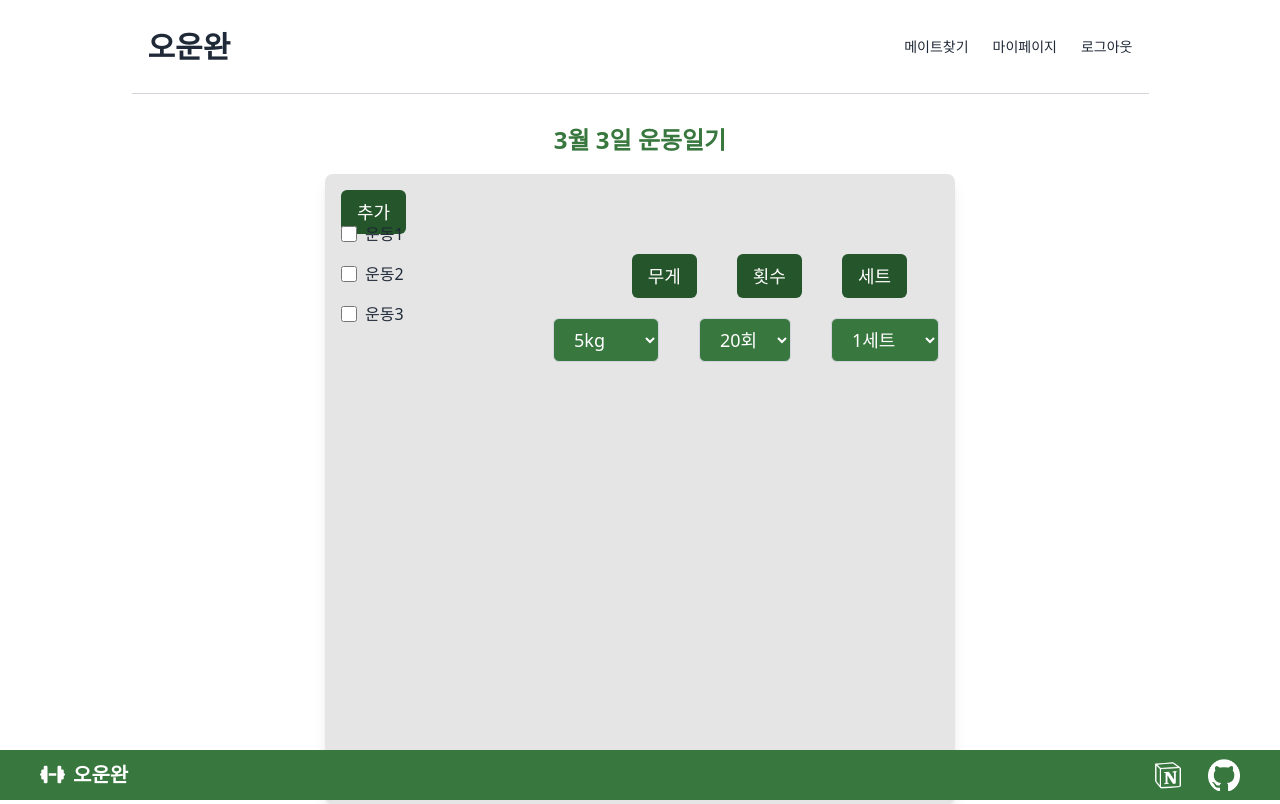
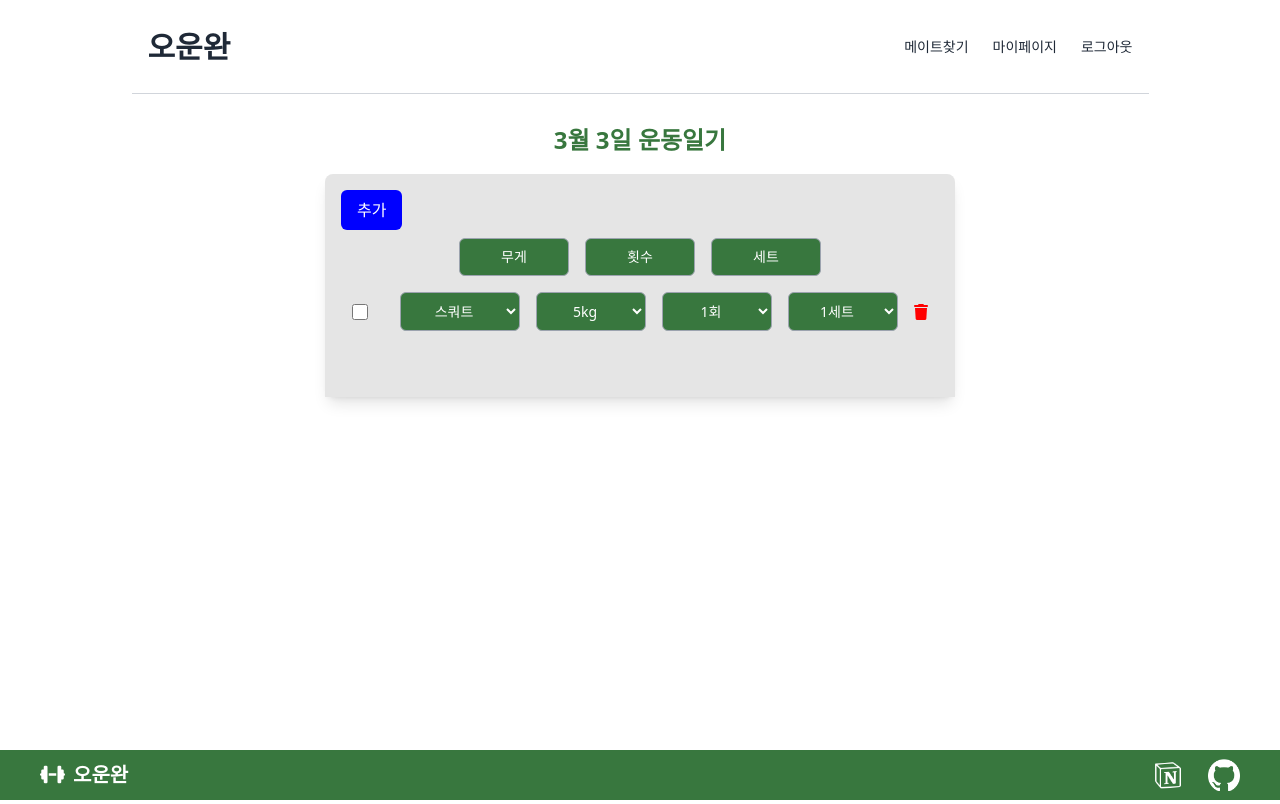
Before and after one commit to craftonjungle8/workoutchillguy-BE-, a Flask app: template templates/diary/diary.html in a window 1280 px wide. Run offline with Flask 3, Linux system fonts and the light colour scheme; the template is opened without the code that fills it, so the values that code supplies are empty; some libraries are stand-ins or nearby versions.

Commit message:
신규규

```diff
--- a/templates/diary/diary.html
+++ b/templates/diary/diary.html
@@ -1,70 +1,121 @@
 <!DOCTYPE html>
 <html lang="ko">
+
 <head>
     <meta charset="UTF-8">
     <meta name="viewport" content="width=device-width, initial-scale=1.0">
     <title>운동일기</title>
     <!-- Tailwind CSS CDN -->
     <script src="https://cdn.tailwindcss.com"></script>
-  <!-- Font Awesome CDN (깃허브 아이콘을 사용하기 위해 추가) -->
+    <!-- Font Awesome CDN -->
+    <link rel="stylesheet" href="https://cdnjs.cloudflare.com/ajax/libs/font-awesome/6.0.0/css/all.min.css"
+        integrity="sha512-9usAa10IRO0HhonpyAIVpjrylPvoDwiPUiKdWk5t3PyolY1cOd4DSE0Ga+ri4AuTroPR5aQvXU9xC6qOPnzFeg=="
+        crossorigin="anonymous" referrerpolicy="no-referrer" />
     <script src="https://kit.fontawesome.com/a076d05399.js"></script>
+    <style>
+        /* 삭제 아이콘 스타일 */
+        .delete-icon {
+            cursor: pointer;
+            color: red;
+            margin-left: 10px;
+            /* 삭제 아이콘 간격 */
+        }
+
+        /* 공통 드롭다운 스타일 */
+        .dropdown {
+            background-color: #38773E;
+            color: white;
+            font-size: 0.875rem;
+            /* 14px */
+            line-height: 1.25rem;
+            /* 20px */
+            padding-left: 1rem;
+            /* 16px */
+            padding-right: 1rem;
+            /* 16px */
+            padding-top: 0.5rem;
+            /* 8px */
+            padding-bottom: 0.5rem;
+            /* 8px */
+            border-radius: 0.375rem;
+            /* 6px */
+            border: 1px solid #9CA3AF;
+            width: 110px;
+            text-align: center;
+        }
+
+        /* 공통 버튼 스타일 */
+        .button {
+            background-color: #38773E;
+            color: white;
+            font-size: 0.875rem;
+            /* 14px */
+            line-height: 1.25rem;
+            /* 20px */
+            padding-left: 1rem;
+            /* 16px */
+            padding-right: 1rem;
+            /* 16px */
+            padding-top: 0.5rem;
+            /* 8px */
+            padding-bottom: 0.5rem;
+            /* 8px */
+            border-radius: 0.375rem;
+            /* 6px */
+            border: 1px solid #9CA3AF;
+            width: 110px;
+            text-align: center;
+        }
+    </style>
 </head>
+
 <body class="bg-white flex flex-col items-center min-h-screen">
 
     <!-- 상단 오운완 박스 -->
     <div class="w-[1017px] h-[94px] bg-white p-4 flex justify-between items-center border-b border-gray-300">
         <div class="text-3xl font-bold text-gray-800">오운완</div>
         <div class="flex space-x-6 text-sm text-gray-800">
-      <a href="/mate-search" class="text-gray-800 hover:text-[#38773E] transition duration-300">메이트찾기</a>
+            <a href="/mate-search"
+                class="text-gray-800 hover:text-[#38773E] transition duration-300">메이트찾기</a>
             <a href="/mypage" class="text-gray-800 hover:text-[#38773E] transition duration-300">마이페이지</a>
             <a href="#" id="logoutBtn" class="text-gray-800 hover:text-[#38773E] transition duration-300">로그아웃</a>
         </div>
     </div>
 
     <!-- 가운데 박스 -->
-  <div class="w-[630px] h-[630px] bg-[#E5E5E5] mt-20 rounded-lg shadow-lg flex flex-col items-center relative">
+    <div class="w-[630px] bg-[#E5E5E5] mt-20 rounded-lg shadow-lg flex flex-col items-center relative">
         <div id="diaryTitle" class="text-2xl font-semibold text-[#38773E] absolute top-[-50px]">
             3월 3일 운동일기
         </div>
 
         <!-- 추가 버튼 (좌측 상단) -->
-    <button class="absolute top-4 left-4 bg-[#25552A] text-white text-lg px-4 py-2 rounded-md">
+        <button id="addExerciseBtn"
+            class="absolute top-4 left-4 bg-[#0000FF] text-white text-base px-4 py-2 rounded-md">
             추가
         </button>
 
-    <!-- 운동 종류 선택 (원 형태의 체크박스) -->
-    <div class="absolute top-12 left-4 flex flex-col space-y-4">
-      <div class="flex items-center space-x-2">
-        <input type="checkbox" id="exercise1" class="w-4 h-4 rounded-full">
-        <label for="exercise1" class="text-gray-800">운동1</label>
+        <!-- 운동 설정 영역 -->
+        <div id="exerciseArea" class="mt-16 w-full flex flex-col items-center">
+            <!-- "무게", "횟수", "세트" 버튼 -->
+            <div class="flex items-center space-x-4 mb-4 justify-end align-middle">
+                <button class="button">무게</button>
+                <button class="button">횟수</button>
+                <button class="button">세트</button>
             </div>
-      <div class="flex items-center space-x-2">
-        <input type="checkbox" id="exercise2" class="w-4 h-4 rounded-full">
-        <label for="exercise2" class="text-gray-800">운동2</label>
-      </div>
-      <div class="flex items-center space-x-2">
-        <input type="checkbox" id="exercise3" class="w-4 h-4 rounded-full">
-        <label for="exercise3" class="text-gray-800">운동3</label>
-      </div>
-    </div>
-
-    <!-- 무게, 횟수, 세트 버튼 (추가 버튼 오른쪽 아래) -->
-    <div class="absolute top-20 right-12 flex space-x-10">
-      <button class="bg-[#25552A] text-white text-lg px-4 py-2 rounded-md">
-        무게
-      </button>
-      <button class="bg-[#25552A] text-white text-lg px-4 py-2 rounded-md">
-        횟수
-      </button>
-      <button class="bg-[#25552A] text-white text-lg px-4 py-2 rounded-md">
-        세트
-      </button>
-    </div>
-
-    <!-- 무게, 횟수, 세트 드롭다운 (가로로 나열) -->
-    <div class="absolute top-36 right-4 flex space-x-10">
+            <!-- 운동 설정 템플릿 -->
+            <div class="exercise-row flex items-center space-x-4 mb-4">
+                <input type="checkbox" id="exerciseSelect" class="w-4 h-4">
+                <label for="exerciseSelect"></label>
+                <select
+                    class="dropdown w-[120px]">
+                    <option value="squat">스쿼트</option>
+                    <option value="benchpress">벤치프레스</option>
+                    <option value="deadlift">데드리프트</option>
+                    <option value="pullup">풀업</option>
+                    <option value="row">바벨로우</option>
+                </select>
                 <!-- 무게 드롭다운 -->
-      <select class="bg-[#38773E] text-white text-lg px-4 py-2 rounded-md border border-gray-300">
+                <select class="dropdown">
                     <option value="5">5kg</option>
                     <option value="10">10kg</option>
                     <option value="15">15kg</option>
@@ -87,13 +138,33 @@
                     <option value="100">100kg</option>
                 </select>
 
-      <!-- 횟수 드롭다운 -->
-      <select class="bg-[#38773E] text-white text-lg px-4 py-2 rounded-md border border-gray-300">
+                <!-- 횟수 드롭다운 (1회부터 20회까지) -->
+                <select class="dropdown">
+                    <!-- 1회부터 20회까지 선택 가능 -->
+                    <option value="1">1회</option>
+                    <option value="2">2회</option>
+                    <option value="3">3회</option>
+                    <option value="4">4회</option>
+                    <option value="5">5회</option>
+                    <option value="6">6회</option>
+                    <option value="7">7회</option>
+                    <option value="8">8회</option>
+                    <option value="9">9회</option>
+                    <option value="10">10회</option>
+                    <option value="11">11회</option>
+                    <option value="12">12회</option>
+                    <option value="13">13회</option>
+                    <option value="14">14회</option>
+                    <option value="15">15회</option>
+                    <option value="16">16회</option>
+                    <option value="17">17회</option>
+                    <option value="18">18회</option>
+                    <option value="19">19회</option>
                     <option value="20">20회</option>
                 </select>
 
                 <!-- 세트 드롭다운 (10세트까지) -->
-      <select class="bg-[#38773E] text-white text-lg px-4 py-2 rounded-md border border-gray-300">
+                <select class="dropdown">
                     <option value="1">1세트</option>
                     <option value="2">2세트</option>
                     <option value="3">3세트</option>
@@ -105,14 +176,18 @@
                     <option value="9">9세트</option>
                     <option value="10">10세트</option>
                 </select>
+                <i class="fas fa-trash delete-icon"></i>
             </div>
+        </div>
+        <div class="w-[630px] h-[50px] bg-[#E5E5E5]"></div>
     </div>
 
     <!-- 최하단 고정 박스 -->
     <div class="w-full h-[50px] bg-[#38773E] flex justify-between items-center px-10 fixed bottom-0 left-0">
         <!-- 오운완 아이콘 좌측에 추가 -->
         <div class="text-white text-xl font-bold flex items-center space-x-2">
-      <i class="fas fa-dumbbell"></i> <!-- 오운완 아이콘 추가 -->
+            <i class="fas fa-dumbbell"></i>
+            <!-- 오운완 아이콘 추가 -->
             <span>오운완</span>
         </div>
 
@@ -129,5 +204,32 @@
         </div>
     </div>
 
+    <script>
+        const addExerciseBtn = document.getElementById('addExerciseBtn');
+        const exerciseArea = document.getElementById('exerciseArea');
+
+        addExerciseBtn.addEventListener('click', () => {
+            // 템플릿 복사
+            const exerciseRow = document.querySelector('.exercise-row').cloneNode(true);
+
+            // 삭제 아이콘에 이벤트 리스너 추가
+            const deleteIcon = exerciseRow.querySelector('.delete-icon');
+            deleteIcon.addEventListener('click', () => {
+                exerciseRow.remove();
+            });
+
+            // 운동 영역에 추가
+            exerciseArea.appendChild(exerciseRow);
+        });
+
+        // 최초 운동 삭제 아이콘에 이벤트 리스너 추가
+        const initialDeleteIcon = document.querySelector('.delete-icon');
+        initialDeleteIcon.addEventListener('click', () => {
+            const exerciseRow = initialDeleteIcon.closest('.exercise-row');
+            exerciseRow.remove();
+        });
+    </script>
+
 </body>
+
 </html>
```
Lines whose indentation alone changed are shown as unchanged.
